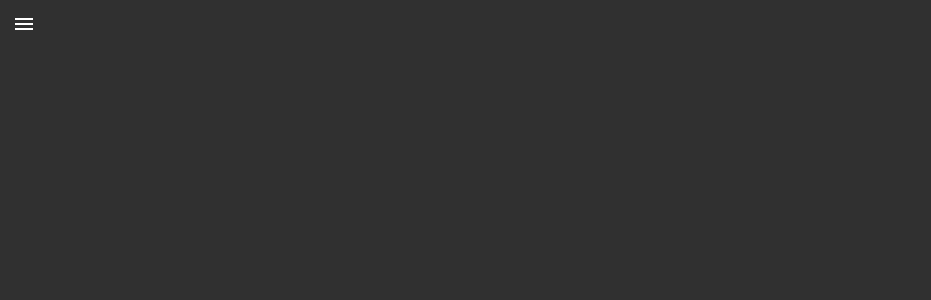
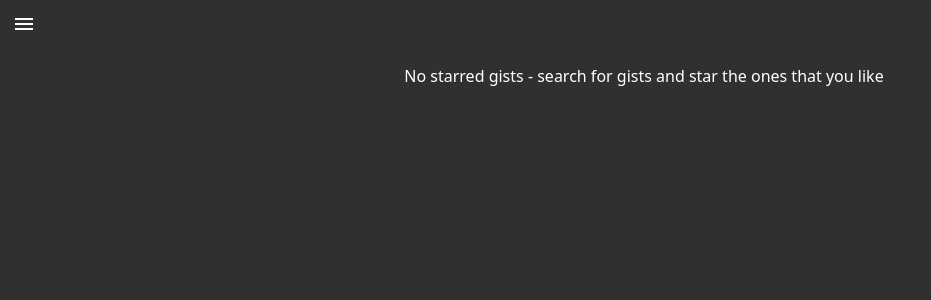
Before and after one commit to jordanwilking/gists, a React app: page /starred in a window 1280 px wide. Shown: the top 300 px of the page, without its empty margins (0-931 px from the left). Built offline with nearby package versions, Linux system fonts and the light colour scheme.

Commit message:
Add empty state for starred route

```diff
--- /dev/null
+++ b/src/components/gist-search/gist-search-message.tsx
@@ -0,0 +1,14 @@
+import Grid from '@material-ui/core/Grid'
+import React from 'react'
+
+const GistSearchMessage = ({ message }: { message: string }) => {
+  return (
+    <Grid container item justifyContent='center'>
+      <div className='flex justify-center w-3/5 xl:w-2/5 pl-2 py-4'>
+        {message}
+      </div>
+    </Grid>
+  )
+}
+
+export default GistSearchMessage
--- a/src/components/gist-search/gist-search.tsx
+++ b/src/components/gist-search/gist-search.tsx
@@ -6,6 +6,7 @@ import SearchBar from '../search-bar/search-bar'
 import { validateGists } from '../validation/validate-gists'
 import Gist from './gist'
 import GistSearchUserDetails from './gist-search-detail'
+import GistSearchMessage from './gist-search-message'
 import { getPrevSearch } from './previous-search-storage'
 
 /**
@@ -72,14 +73,4 @@ const GistSearch = () => {
   )
 }
 
-const GistSearchMessage = ({ message }: { message: string }) => {
-  return (
-    <Grid container item justifyContent='center'>
-      <div className='flex justify-center w-3/5 xl:w-2/5 pl-2 py-4'>
-        {message}
-      </div>
-    </Grid>
-  )
-}
-
 export default GistSearch
--- a/src/components/starred-page/starred-gists.tsx
+++ b/src/components/starred-page/starred-gists.tsx
@@ -1,6 +1,7 @@
 import Grid from '@material-ui/core/Grid'
 import React from 'react'
 import Gist from '../gist-search/gist'
+import GistSearchMessage from '../gist-search/gist-search-message'
 import { useStarredStorage } from '../starred-storage/starred-storage.provider'
 
 const StarredGists = () => {
@@ -9,6 +10,9 @@ const StarredGists = () => {
   return (
     <Grid container direction='column' className='h-full pt-10' wrap='nowrap'>
       <Grid container item className='overflow-y-auto p-2'>
+        {starredGists.length === 0 && (
+          <GistSearchMessage message='No starred gists - search for gists and star the ones that you like' />
+        )}
         {starredGists.map((gist) => (
           <Gist key={gist.id} gist={gist} showUser />
         ))}
```
